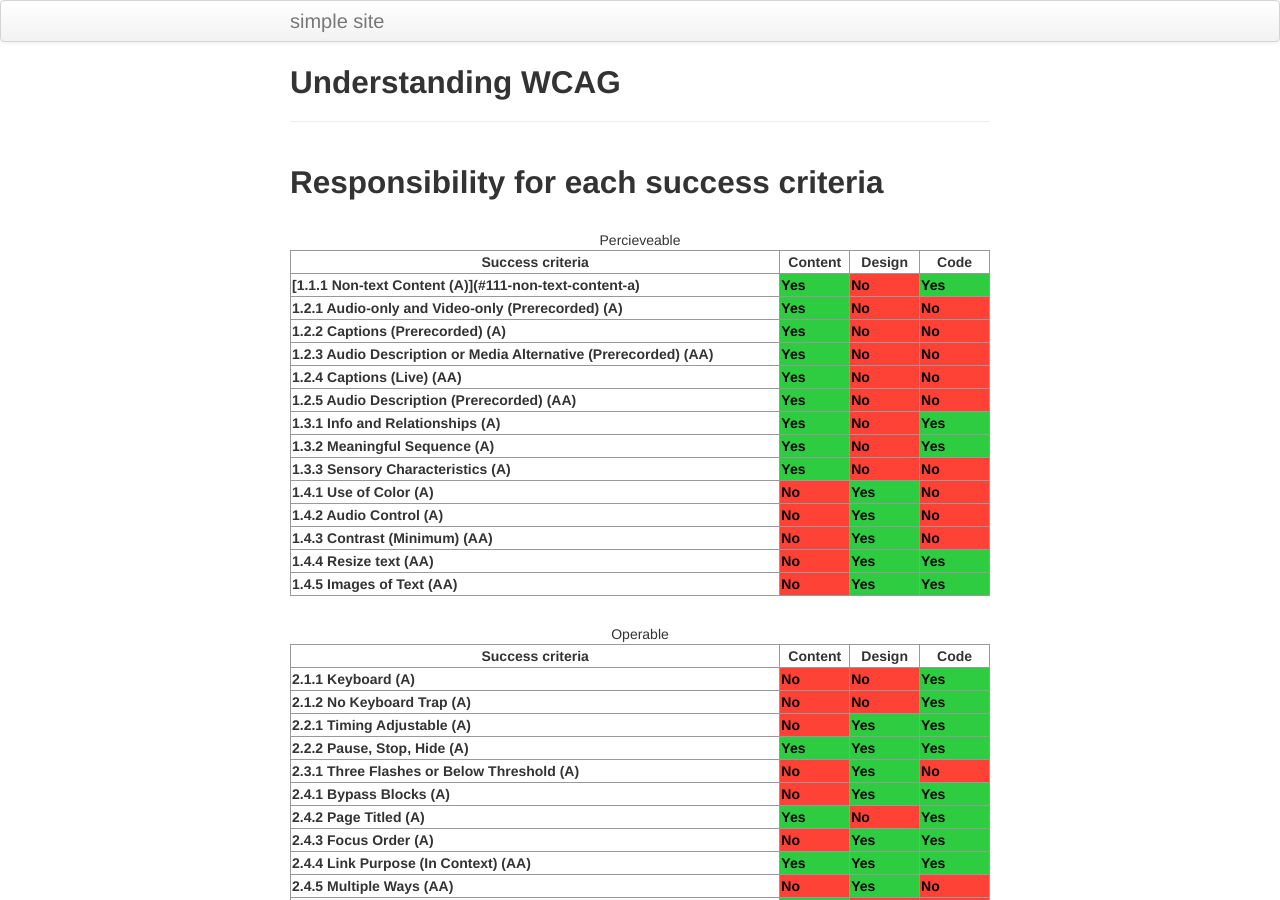
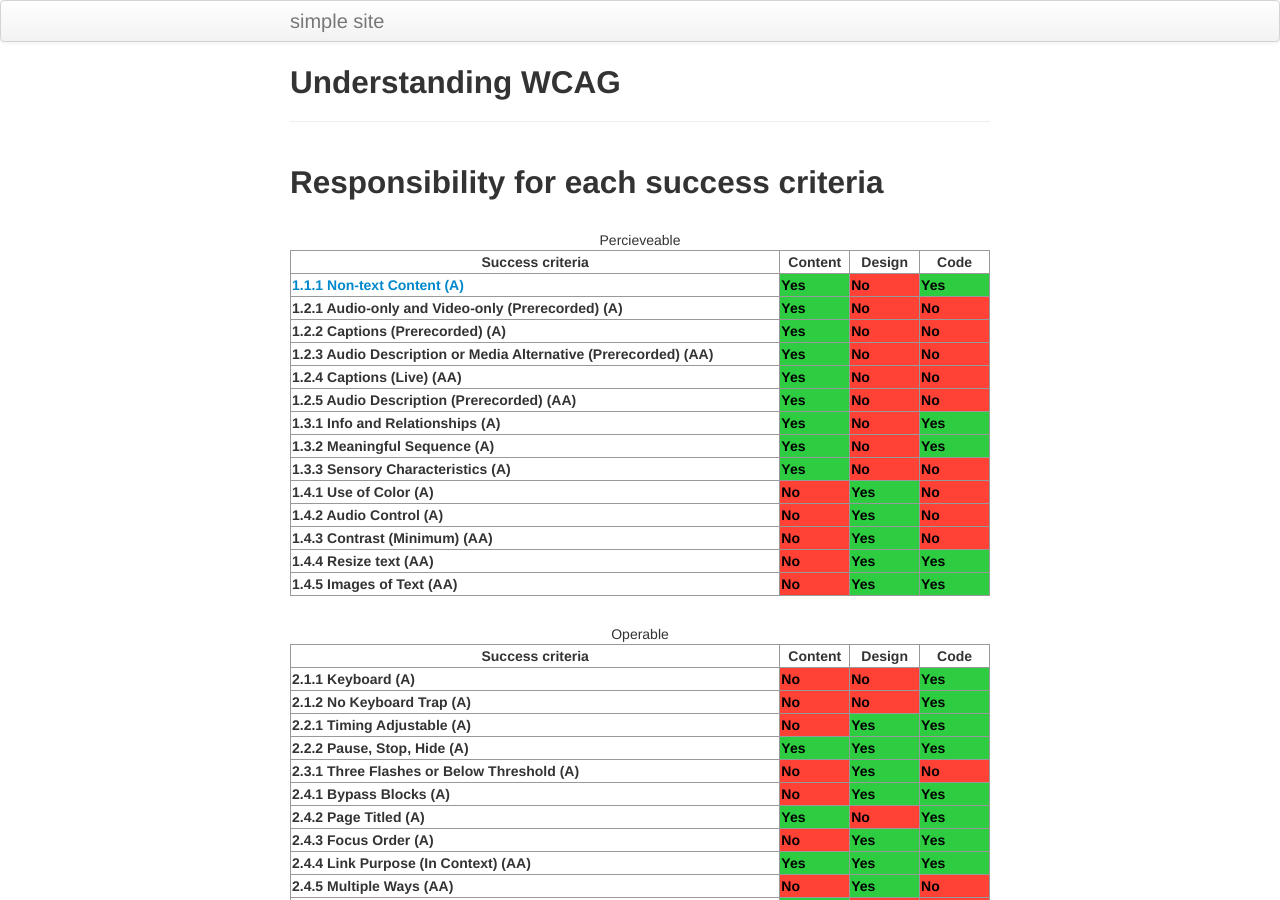
Before and after one commit to aduggin/simple_site, a Jekyll site: the page built from wcag.md, in a window 1280 px wide and 900 px high. Built offline with Jekyll 4.4.1, drawn with Linux system fonts in a browser that asks for light colours; part of the change alters nothing that is shown.

Commit message:
fix 1.1.1 anchor

```diff
--- a/wcag.md
+++ b/wcag.md
@@ -18,7 +18,7 @@ description: WCAG by role
     </thead>
     <tbody>
         <tr>
-            <th scope="row">[1.1.1 Non-text Content (A)](#111-non-text-content-a)</th>
+            <th scope="row"><a href="#111-non-text-content-a">1.1.1 Non-text Content (A)</a></th>
             <td class="yes">Yes</td>
             <td class="no">No</td>
             <td class="yes">Yes</td>
```
